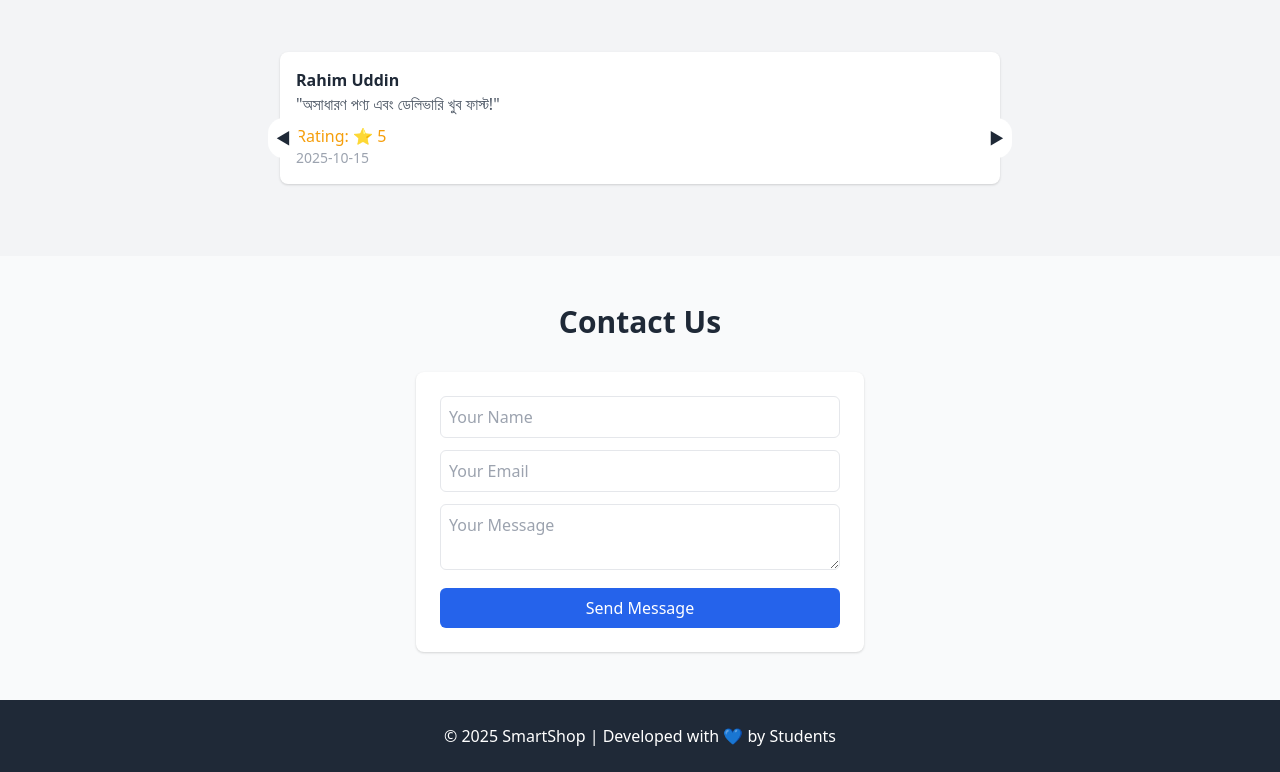
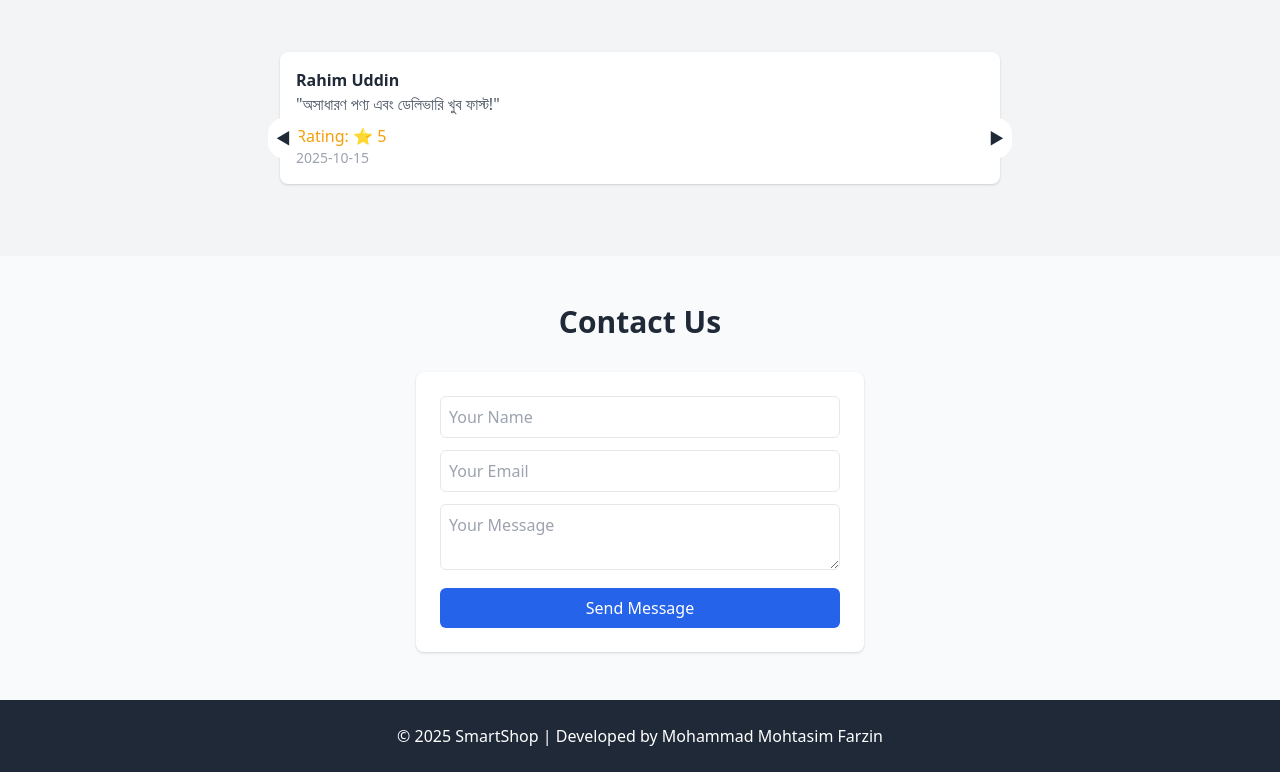
Before and after one commit to mohtasim492/smartshop, a plain HTML site: page index.html in a window 1280 px wide. Shown: the part 422-1194 px from the top of the page. Drawn offline with nearby package versions, Linux system fonts and the light colour scheme; no server answers.

Commit message:
Fix HTML encoding issues in index.html

```diff
--- a/index.html
+++ b/index.html
@@ -69,7 +69,7 @@
 
 
   <footer class="bg-gray-800 text-white py-6 text-center">
-    <p>© 2025 SmartShop | Developed with 💙 by Students</p>
+    <p>© 2025 SmartShop | Developed by Mohammad Mohtasim Farzin</p>
     <button id="backToTop" class="fixed bottom-6 right-6 bg-blue-600 text-white px-4 py-2 rounded-full hidden">↑</button>
   </footer>
 
```
